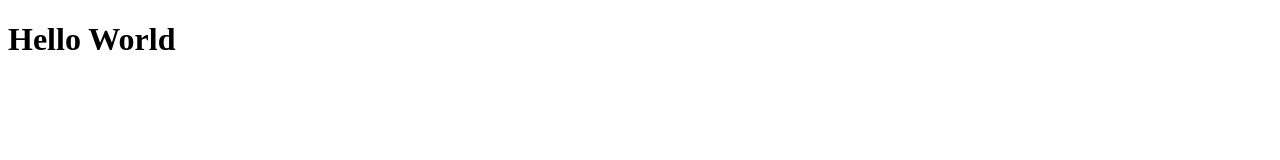
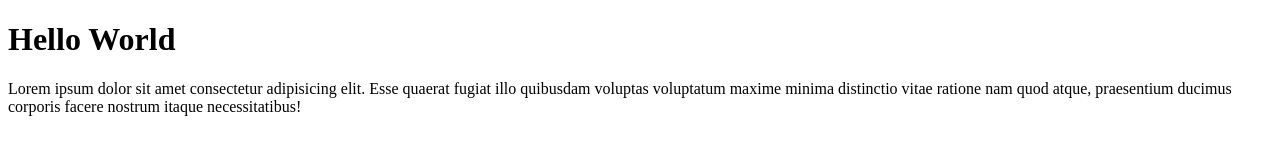
Before and after one commit to ariegustian/git-test, a plain HTML site: page index.html in a window 1280 px wide. Drawn offline with Linux system fonts and the light colour scheme.

Commit message:
Menambahkan paragraf

```diff
--- a/index.html
+++ b/index.html
@@ -7,5 +7,11 @@
   </head>
   <body>
     <h1>Hello World</h1>
+    <p>
+      Lorem ipsum dolor sit amet consectetur adipisicing elit. Esse quaerat
+      fugiat illo quibusdam voluptas voluptatum maxime minima distinctio vitae
+      ratione nam quod atque, praesentium ducimus corporis facere nostrum itaque
+      necessitatibus!
+    </p>
   </body>
 </html>
```
